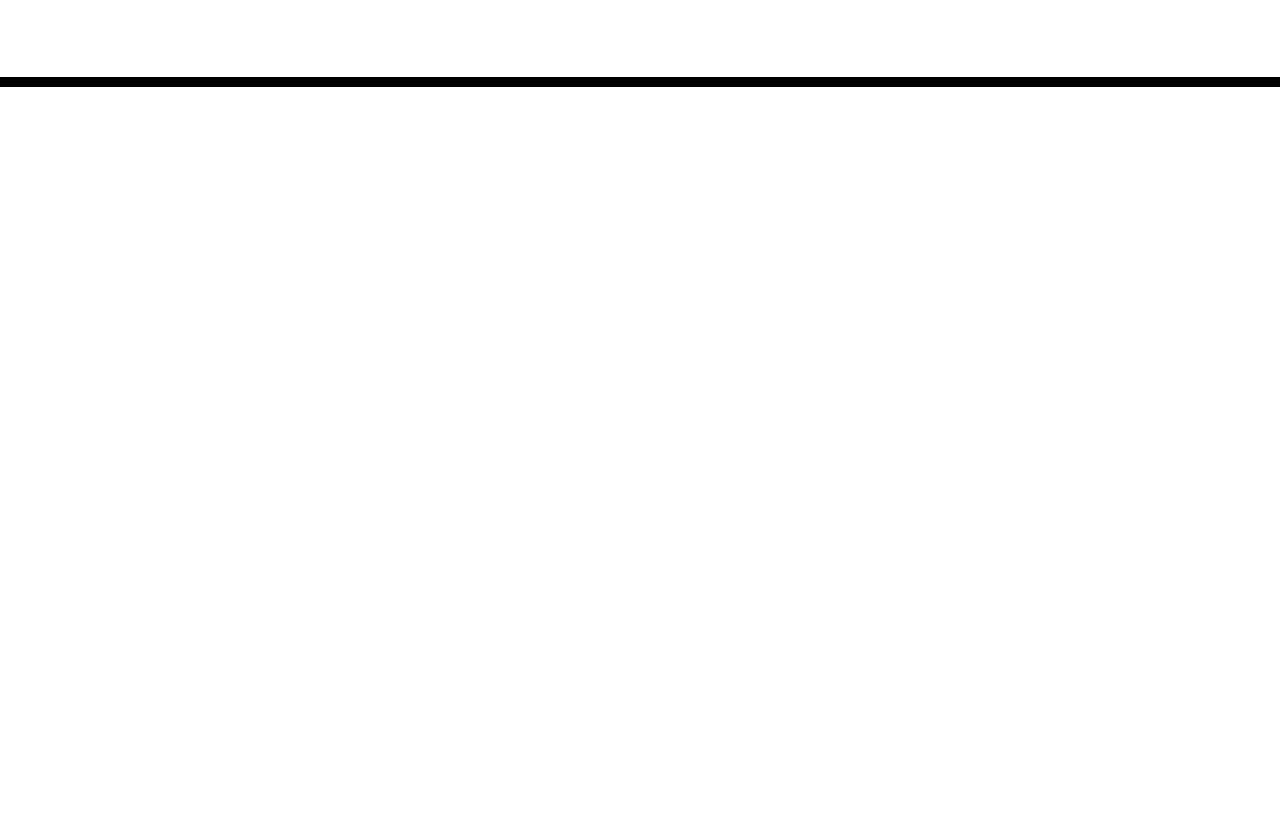
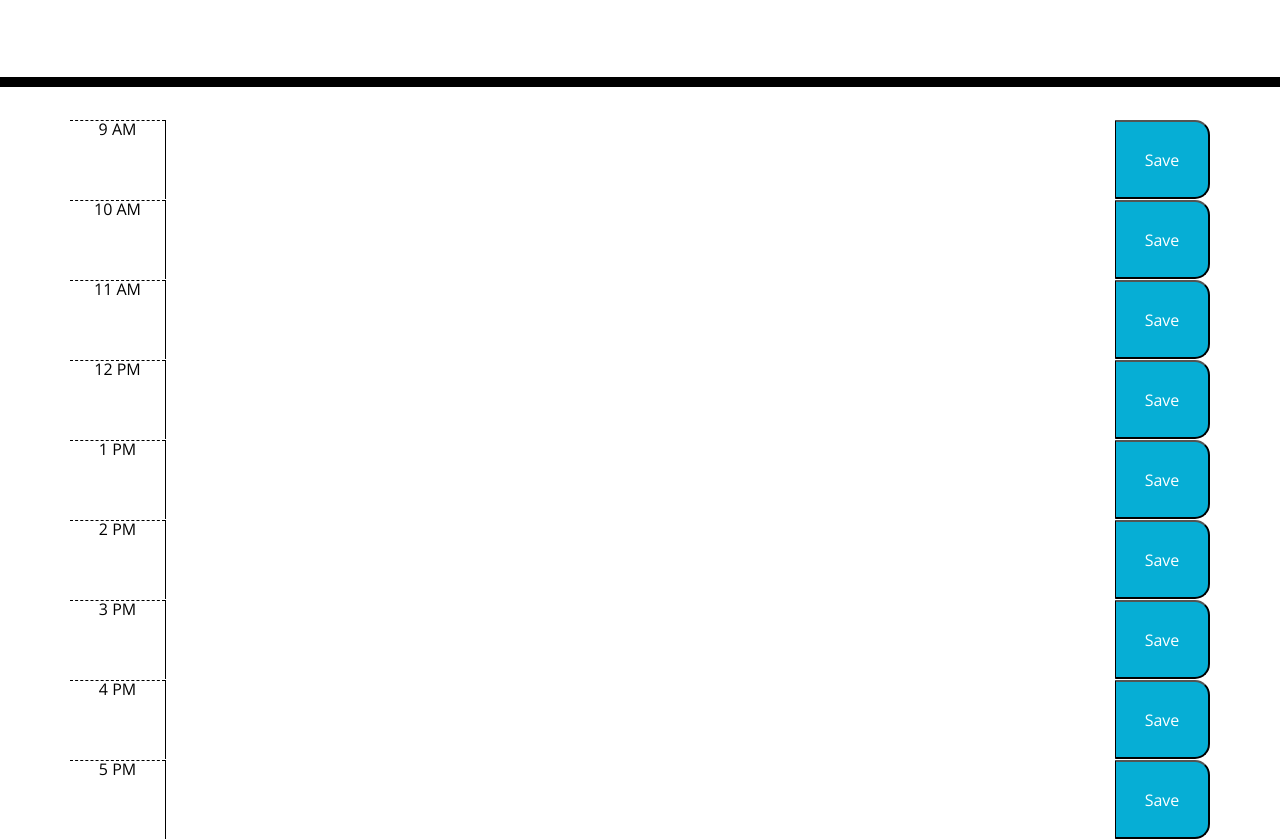
Before and after one commit to Nolsar/Work_Day_Planner, a plain HTML site: page index.html in a window 1280 px wide. Shown: the part 181-1020 px from the top of the page. Before the commit the page ends 800 px from the top, so only its background shows below. Drawn offline with nearby package versions, Linux system fonts and the light colour scheme.

Commit message:
Add shcedule into html

```diff
--- a/index.html
+++ b/index.html
@@ -1,24 +1,16 @@
 <!DOCTYPE html>
 <html lang="en">
+
 <head>
   <meta charset="UTF-8" />
   <meta name="viewport" content="width=device-width, initial-scale=1.0" />
   <meta http-equiv="X-UA-Compatible" content="ie=edge" />
-    <link
-      rel="stylesheet"
-      href="https://stackpath.bootstrapcdn.com/bootstrap/4.3.1/css/bootstrap.min.css"
-    />
-    <link
-      rel="stylesheet"
-      href="https://use.fontawesome.com/releases/v5.8.1/css/all.css"
-      integrity="sha384-50oBUHEmvpQ+1lW4y57PTFmhCaXp0ML5d60M1M7uH2+nqUivzIebhndOJK28anvf"
-      crossorigin="anonymous"
-    />
-    <link
-      href="https://fonts.googleapis.com/css?family=Open+Sans&display=swap"
-      rel="stylesheet"
-    />
+  <link rel="stylesheet" href="https://stackpath.bootstrapcdn.com/bootstrap/4.3.1/css/bootstrap.min.css" />
+  <link rel="stylesheet" href="https://use.fontawesome.com/releases/v5.8.1/css/all.css"
+    integrity="sha384-50oBUHEmvpQ+1lW4y57PTFmhCaXp0ML5d60M1M7uH2+nqUivzIebhndOJK28anvf" crossorigin="anonymous" />
+  <link href="https://fonts.googleapis.com/css?family=Open+Sans&display=swap" rel="stylesheet" />
   <link rel="stylesheet" href="style.css" />
+  <link rel="stylesheet" href="planner.css" />
   <title>Work Day Scheduler</title>
 </head>
 
@@ -30,9 +22,55 @@
   </header>
   <div class="container">
     <!-- Timeblocks go here -->
+    <div class="row time-block" id="9">
+      <div class="col-1 hour">9 AM</div>
+      <textarea class="col-10 schedule"></textarea>
+      <button class="col-1 saveBtn">Save</button>
     </div>
-
+    <div class="row time-block" id="10">
+      <div class="col-1 hour">10 AM</div>
+      <textarea class="col-10 schedule"></textarea>
+      <button class="col-1 saveBtn">Save</button>
+    </div>
+    <div class="row time-block" id="11">
+      <div class="col-1 hour">11 AM</div>
+      <textarea class="col-10 schedule"></textarea>
+      <button class="col-1 saveBtn">Save</button>
+    </div>
+    <div class="row time-block" id="12">
+      <div class="col-1 hour">12 PM</div>
+      <textarea class="col-10 schedule"></textarea>
+      <button class="col-1 saveBtn">Save</button>
+    </div>
+    <div class="row time-block" id="13">
+      <div class="col-1 hour">1 PM</div>
+      <textarea class="col-10 schedule"></textarea>
+      <button class="col-1 saveBtn">Save</button>
+    </div>
+    <div class="row time-block" id="14">
+      <div class="col-1 hour">2 PM</div>
+      <textarea class="col-10 schedule"></textarea>
+      <button class="col-1 saveBtn">Save</button>
+    </div>
+    <div class="row time-block" id="15">
+      <div class="col-1 hour">3 PM</div>
+      <textarea class="col-10 schedule"></textarea>
+      <button class="col-1 saveBtn">Save</button>
+    </div>
+    <div class="row time-block" id="16">
+      <div class="col-1 hour">4 PM</div>
+      <textarea class="col-10 schedule"></textarea>
+      <button class="col-1 saveBtn">Save</button>
+    </div>
+    <div class="row time-block" id="17">
+      <div class="col-1 hour">5 PM</div>
+      <textarea class="col-10 schedule"></textarea>
+      <button class="col-1 saveBtn">Save</button>
+    </div>
+  </div>
+  <script src=planner.js></script>
   <script src="https://cdnjs.cloudflare.com/ajax/libs/jquery/3.2.1/jquery.min.js"></script>
   <script src="https://cdnjs.cloudflare.com/ajax/libs/moment.js/2.24.0/moment.min.js"></script>
 </body>
+
 </html>
```
Also changed, not shown: planner.css (added), planner.js (added). Lines whose indentation alone changed are shown as unchanged.
